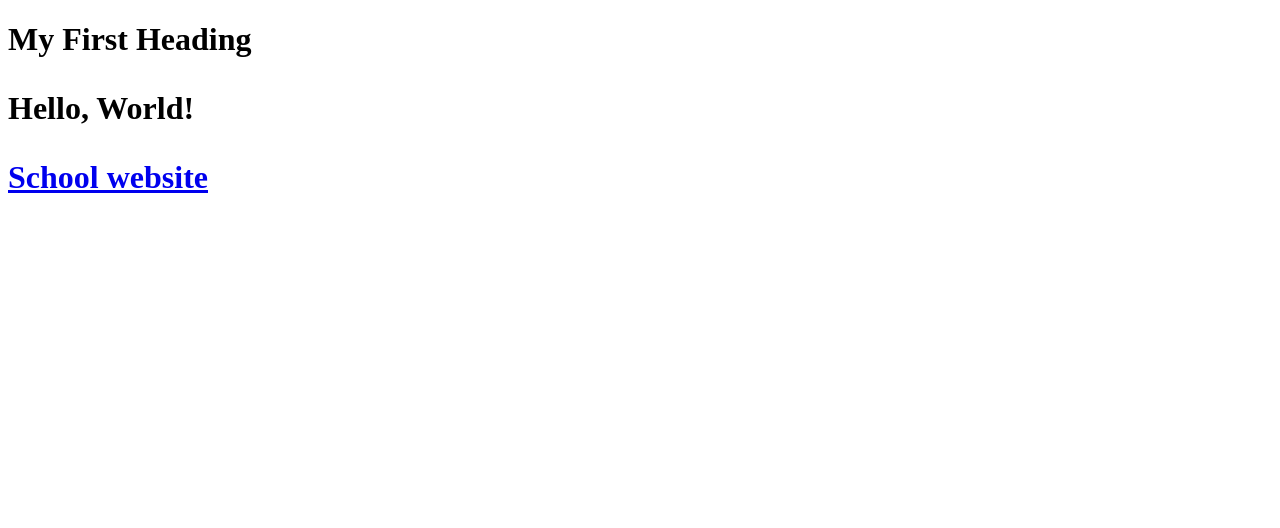
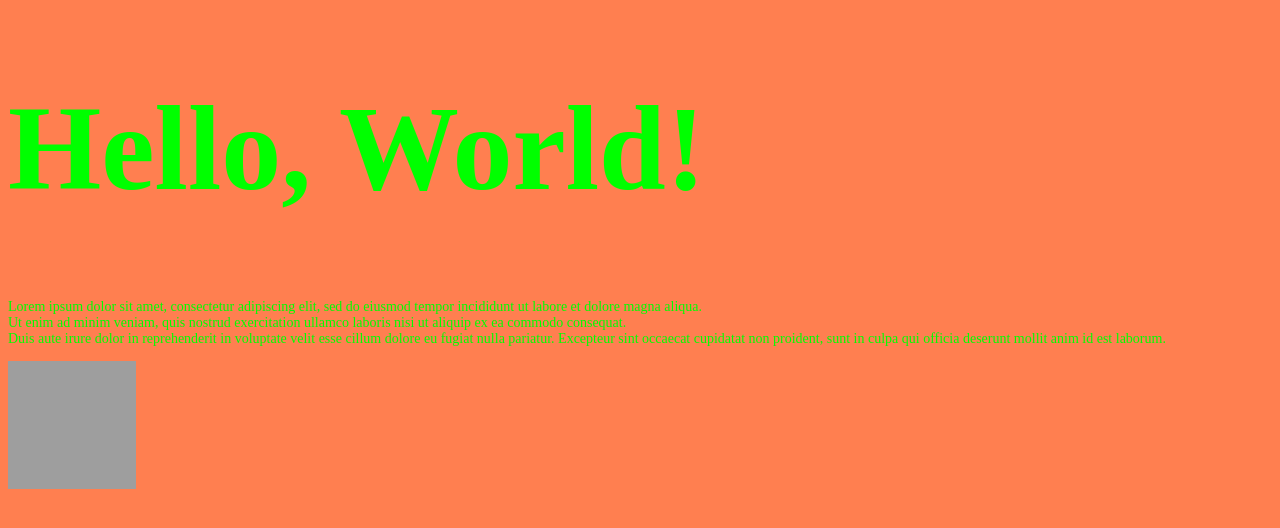
Before and after one commit to BigGuyAlex/ICS2O-Unit2-04-HTML, a plain HTML site: page index.html in a window 1280 px wide. Drawn offline with Linux system fonts and the light colour scheme; grey boxes are pictures that could not be loaded.

Commit message:
Update index.html

```diff
--- a/index.html
+++ b/index.html
@@ -1,11 +1,13 @@
 <!DOCTYPE html>
 <html>
-  <head>
-   <title> My First <Webpage></Webpage></title>
-  </head>
-  <body>
-    <h1> My First Heading <h1>
-  <p>Hello, World!</p>
-<a href="http://www.mths.ca">School website</a>
-</body>
+ <head>
+   <meta charset="utf-8">
+   <title>Hello, World! </title>
+ </head>
+ <body  style="background-color: coral">
+   <h1 style="color:#00ff00;font-size: 15vw;font-size: 15vh;font-size: 15vm;">Hello, World!</h1>
+
+   <p style="color:#00ff00;font-size: 14px;">Lorem ipsum dolor sit amet, consectetur adipiscing elit, sed do eiusmod tempor incididunt ut labore et dolore magna aliqua.<br> Ut enim ad minim veniam, quis nostrud exercitation ullamco laboris nisi ut aliquip ex ea commodo consequat.<br> Duis aute irure dolor in reprehenderit in voluptate velit esse cillum dolore eu fugiat nulla pariatur. Excepteur sint occaecat cupidatat non proident, sunt in culpa qui officia deserunt mollit anim id est laborum.</p>
+   <img src="https://i.imgur.com/n6YeSTO.jpg" alt="HTML5" style="width:128px;height:128px">
+ </body>
 </html>
```
